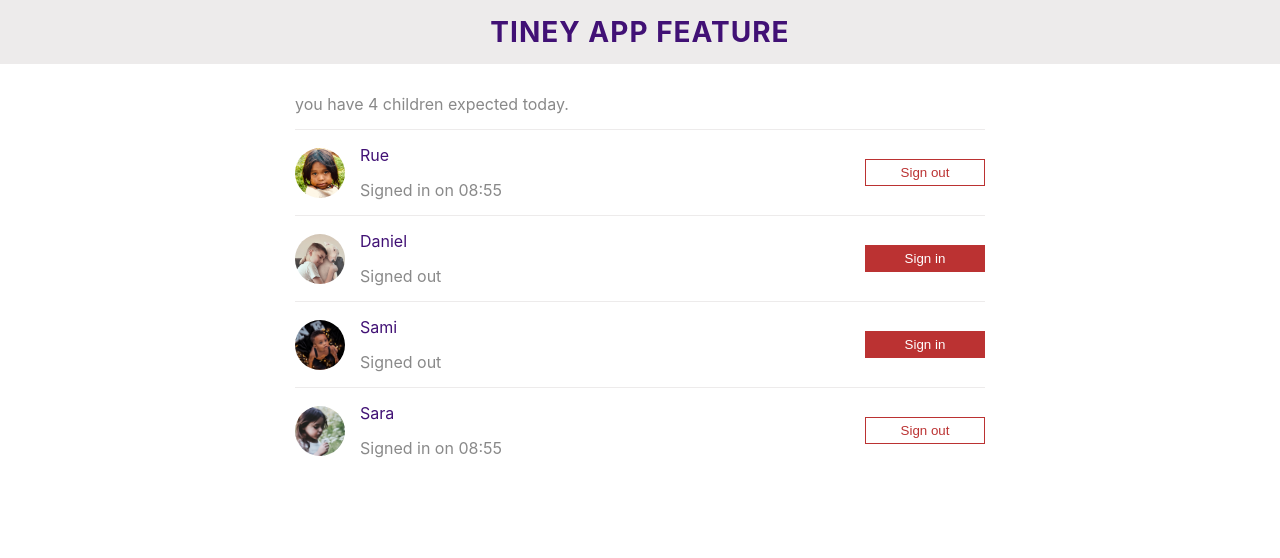
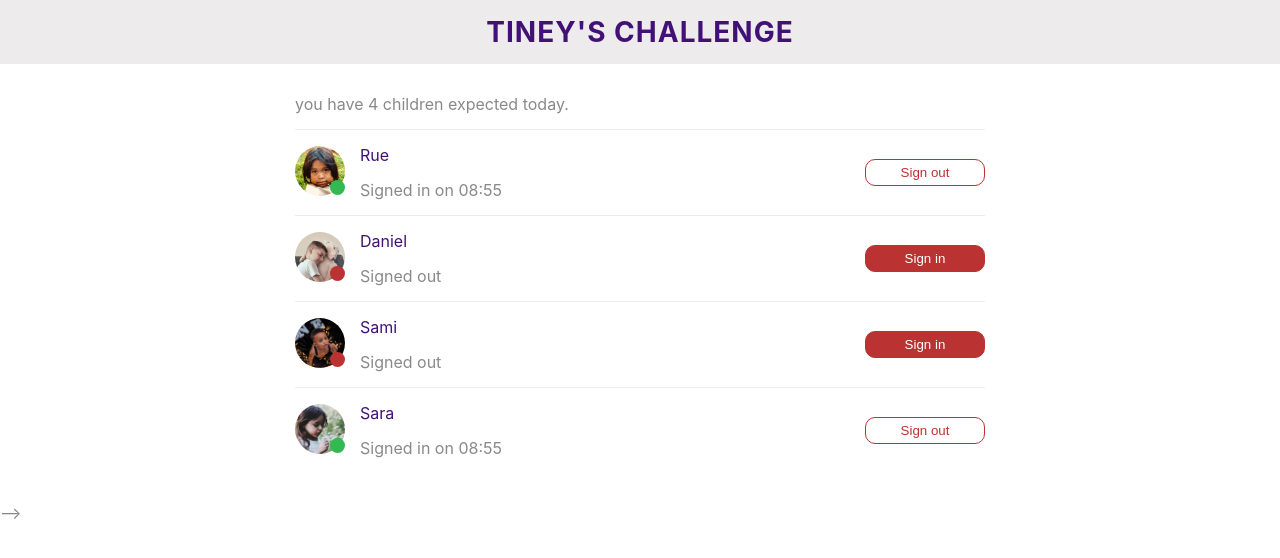
Before and after one commit to flare-s/Tiney-challenge, a React (Create React App) app: page / in a window 1280 px wide. Shown: the top 558 px of the page. Built offline with nearby package versions, Linux system fonts and the light colour scheme.

Commit message:
Refactored code

```diff
--- a/public/index.html
+++ b/public/index.html
@@ -7,37 +7,14 @@
     <meta name="theme-color" content="#000000" />
     <meta
       name="description"
-      content="Web site created using create-react-app"
     />
     <link rel="apple-touch-icon" href="%PUBLIC_URL%/logo192.png" />
-    <!--
-      manifest.json provides metadata used when your web app is installed on a
-      user's mobile device or desktop. See https://developers.google.com/web/fundamentals/web-app-manifest/
-    -->
     <link rel="manifest" href="%PUBLIC_URL%/manifest.json" />
-    <!--
-      Notice the use of %PUBLIC_URL% in the tags above.
-      It will be replaced with the URL of the `public` folder during the build.
-      Only files inside the `public` folder can be referenced from the HTML.
-
-      Unlike "/favicon.ico" or "favicon.ico", "%PUBLIC_URL%/favicon.ico" will
-      work correctly both with client-side routing and a non-root public URL.
-      Learn how to configure a non-root public URL by running `npm run build`.
-    -->
-    <title>React App</title>
+    <title>Tiney's challenge</title>
   </head>
   <body>
     <noscript>You need to enable JavaScript to run this app.</noscript>
     <div id="root"></div>
-    <!--
-      This HTML file is a template.
-      If you open it directly in the browser, you will see an empty page.
-
-      You can add webfonts, meta tags, or analytics to this file.
-      The build step will place the bundled scripts into the <body> tag.
-
-      To begin the development, run `npm start` or `yarn start`.
-      To create a production bundle, use `npm run build` or `yarn build`.
     -->
   </body>
 </html>
--- a/src/App.js
+++ b/src/App.js
@@ -40,40 +40,22 @@
 function App() {
   const [users, setUsers] = useState(usersState);
 
-  const handleSignout = (id) => {
+  //handle user sign-in
+  const handleSignin = (id, isSignedIn) => {
     let date = new Date();
     let timeOptions = {hour12: false, hour: '2-digit', minute: "2-digit"};
     let time = date.toLocaleTimeString("en-US", timeOptions);
     let day = date.toLocaleDateString("en-US", {weekday: "short"})
-    localStorage.setItem(`user-${id}`, JSON.stringify({
-      isLoggedIn: false,
-      outAt: `${day} at ${time}`
-    }));
+    // add the sign-in time to locaL storage
+    let userObj = {}
+    userObj.isLoggedIn = isSignedIn;
+    isSignedIn ? userObj.inAt = `${day} at ${time}` : userObj.outAt = `${day} at ${time}`;
+    localStorage.setItem(`user-${id}`, JSON.stringify(userObj));
+    // Update the user state with the sign-in/sign-out time
     setUsers(prev => {
       return prev.map(user => {
         if (user.id === id) {
-          return ({...user, isSignedIn: false, outAt: `${day} at ${time}`})
-        }
-        return user;
-      })
-
-    })
-
-  }
-
-  const handleSignin = (id) => {
-    let date = new Date();
-    let timeOptions = {hour12: false, hour: '2-digit', minute: "2-digit"};
-    let time = date.toLocaleTimeString("en-US", timeOptions);
-    let day = date.toLocaleDateString("en-US", {weekday: "short"})
-    localStorage.setItem(`user-${id}`, JSON.stringify({
-      isLoggedIn: true,
-      inAt: `${day} at ${time}`
-    }));
-    setUsers(prev => {
-      return prev.map(user => {
-        if (user.id === id) {
-          return ({...user, isSignedIn: true, inAt: `${day} at ${time}`})
+          return isSignedIn ? ({...user, isSignedIn, inAt: `${day} at ${time}`}) : ({...user, isSignedIn, outAt: `${day} at ${time}`})
         }
         return user;
       })
@@ -82,17 +64,17 @@
 
   }
   return (
-    <div className="App">
+    <>
       <Header />
       <main>
         <section>
           <div className='container vertical-gutter'>
             <p>you have {users.length} children expected today.</p>
-            <ChildrenList users={users} setUsers={setUsers} handleSignin={handleSignin} handleSignout={handleSignout}/>
+            <ChildrenList users={users} setUsers={setUsers} handleSignin={handleSignin}/>
           </div>
         </section>
       </main>
-    </div>
+    </>
   );
 }
 
--- a/src/components/ChildrenList.js
+++ b/src/components/ChildrenList.js
@@ -6,42 +6,36 @@
     users.forEach(userItem => {
       const userData = localStorage.getItem(`user-${userItem.id}`);
         let parsed = JSON.parse(userData);
-        if (parsed) {
-          if (parsed.isLoggedIn) {
+        const handleLocaleStorage = (isSignedIn, time) => {
           setUsers(prev => {
             return prev.map(user => {
               if (user.id === userItem.id) {
-                  return ({...user, isSignedIn: true, inAt: parsed.inAt})
-                }
-                return user;
-              })
-
-            })
-          } else if(!parsed.isLoggedIn) {
-            setUsers(prev => {
-              return prev.map(user => {
-                if (user.id === userItem.id) {
-                  return ({...user, isSignedIn: false, outAt: parsed.outAt})
+                return isSignedIn ? ({...user, isSignedIn: isSignedIn, inAt: time.inAt, outAt: time.outAt})
+                : ({...user, isSignedIn: isSignedIn, outAt: time.outAt})
               }
               return user;
             })
 
           })
         }
+        if (parsed) {
+          // Get data from localStorage and update the users state
+          parsed.isLoggedIn ? handleLocaleStorage(true, parsed) : handleLocaleStorage(false, parsed);
         }
     });
   }, []);
     return (
         <ul className={`${styles["chilldren-list"]} verical-gutter`}>
             {users.map(user => (<li key={user.id} className={`${styles.user} ${user.isSignedIn && styles["signed-in"]}`}>
+              <div className={styles["user-img-container"]}>
                <img src={user.img} alt={user.name} className={styles['user-img']}/>
+              </div>
               <div className={`${styles['user-info']} vertical-gutter`}>
                 <p className={`${styles['user-name']}`}>{user.name}</p>
                 <p>{user.isSignedIn ? `Signed in on ${user.inAt ? user.inAt : "08:55"}` : `Signed out ${user.outAt ? `on ${user.outAt}`:''}`}</p>
               </div>
-              {/* <button className={"btn"} onClick={() => user.isSignedIn ? handleSignout(user.id) : handleSignin(user.id)}>{user.isSignedIn ? "Sign out" : "Sign in"}</button> */}
-              <Button className={`${user.isSignedIn && "outline"}`}
-               onClick={() => user.isSignedIn ? handleSignout(user.id) : handleSignin(user.id)}
+              <Button className={user.isSignedIn && ["outline"]}
+               onClick={() => user.isSignedIn ? handleSignin(user.id, false) : handleSignin(user.id, true)}
                content={user.isSignedIn ? "Sign out" : "Sign in"} />
             </li>))}
         </ul>
--- a/src/components/ChildrenList.module.css
+++ b/src/components/ChildrenList.module.css
@@ -7,17 +7,22 @@
 
 }
 
+.user-img-container {
+    position: relative;
+    border-radius: 50%;
+    margin-bottom: calc(15rem/16);
+}
+
 .user-img {
     height: 50px;
     width: 50px;
-    position: relative;
     border-radius: 50%;
-    margin-bottom: calc(15rem/16);
     background-color: var(--purple);
     object-fit: cover;
+
 }
 
-.user-img::after {
+.user-img-container::after {
     content: "";
     position: absolute;
     width: 15px;
@@ -29,7 +34,7 @@
     transition: background-color .3s ease-in-out;
 }
 
-.signed-in .user-img::after {
+.signed-in .user-img-container::after {
     background-color: var(--green);
 }
 
@@ -53,7 +58,7 @@
         text-align: start;
     }
 
-    .user-img {
+    .user-img-container {
         margin-bottom: 0;
         margin-right: calc(15rem / 16);
     }
--- a/src/components/Header.js
+++ b/src/components/Header.js
@@ -2,7 +2,7 @@
 const Header = () => {
     return (
         <header className={styles.header}>
-            <h1>Tiney App Feature</h1>
+            <h1>Tiney's challenge</h1>
         </header>
     )
 }
--- a/src/components/UI/Button.js
+++ b/src/components/UI/Button.js
@@ -1,9 +1,8 @@
 import styles from "./Button.module.css";
 const Button = (props) => {
     let string = ``;
-    let classes = props.className.split(" ");
-    classes.forEach(name => string += ` ${styles[name]}`);
-    return (<button className={`${styles.btn} ${string ? string : ''}`} onClick={props.onClick}>
+    props.className && props.className.forEach(name =>  string += ` ${styles[name.trim()]}`);
+    return (<button className={`${styles.btn} ${string}`} onClick={props.onClick}>
         {props.content}
     </button>);
 }
--- a/src/components/UI/Button.module.css
+++ b/src/components/UI/Button.module.css
@@ -6,6 +6,8 @@
     color: var(--white);
     border: 1px solid var(--red);
     transition: background-color .3s ease-in-out;
+    border-radius: 10px;
+    cursor: pointer;
 }
 
 .btn.outline {
--- a/src/index.js
+++ b/src/index.js
@@ -2,7 +2,6 @@
 import ReactDOM from 'react-dom/client';
 import './index.css';
 import App from './App';
-import reportWebVitals from './reportWebVitals';
 
 const root = ReactDOM.createRoot(document.getElementById('root'));
 root.render(
@@ -10,8 +9,3 @@
     <App />
   </React.StrictMode>
 );
-
-// If you want to start measuring performance in your app, pass a function
-// to log results (for example: reportWebVitals(console.log))
-// or send to an analytics endpoint. Learn more: https://bit.ly/CRA-vitals
-reportWebVitals();
--- a/src/reportWebVitals.js
+++ /dev/null
@@ -1,13 +0,0 @@
-const reportWebVitals = onPerfEntry => {
-  if (onPerfEntry && onPerfEntry instanceof Function) {
-    import('web-vitals').then(({ getCLS, getFID, getFCP, getLCP, getTTFB }) => {
-      getCLS(onPerfEntry);
-      getFID(onPerfEntry);
-      getFCP(onPerfEntry);
-      getLCP(onPerfEntry);
-      getTTFB(onPerfEntry);
-    });
-  }
-};
-
-export default reportWebVitals;
```
Also changed, not shown: src/setupTests.js (deleted, +0 -5 lines), public/logo512.png (deleted), public/robots.txt (deleted), 1 other file (tests, documents, lock files or other folders). Lines whose indentation alone changed are shown as unchanged.
